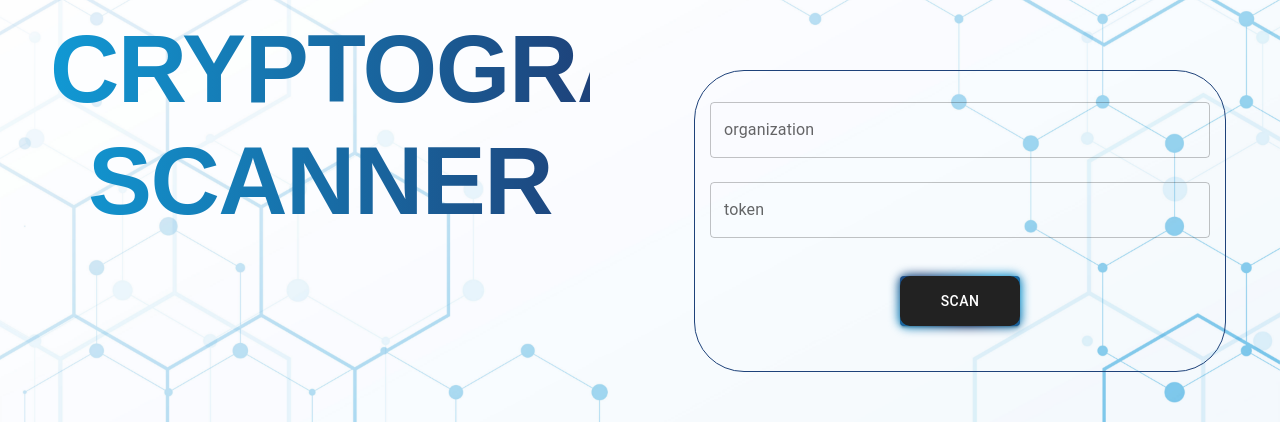
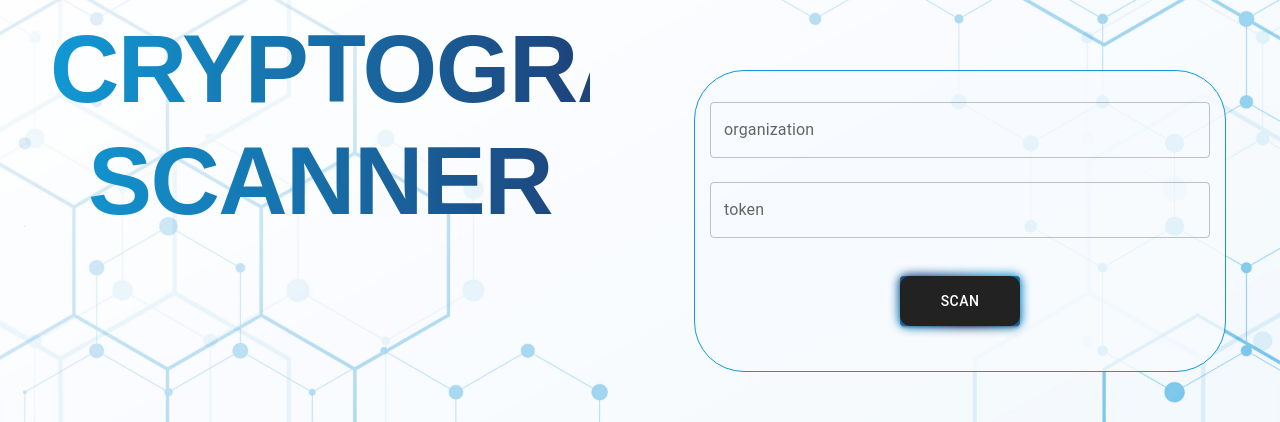
Before and after one commit to Itay-Talias/Cyberark-cryptography-scanner, a React (Create React App) app in the folder frontend/: page / in a window 1280 px wide. Shown: the part 293-715 px from the top of the page. Built offline with nearby package versions, Linux system fonts and the light colour scheme.

Commit message:
front changes

```diff
--- a/frontend/src/style/LandingPage.css
+++ b/frontend/src/style/LandingPage.css
@@ -1,10 +1,10 @@
 .login-box {
-    /*background-color: rgba(242, 250, 253, 0.9);*/
+    background-color: rgba(248, 252, 255, 0.8);
     padding: 15px;
     border-radius: 50px;
     display: inline-block;
     border-style:solid;
-    border-color: #1e427a;
+    border-color: #1199d4;
     border-width: thin;
 }
 
```
